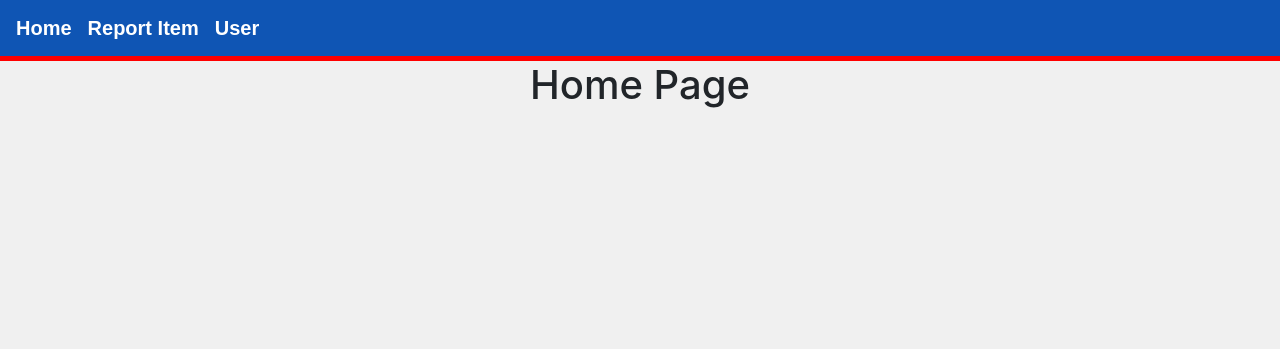
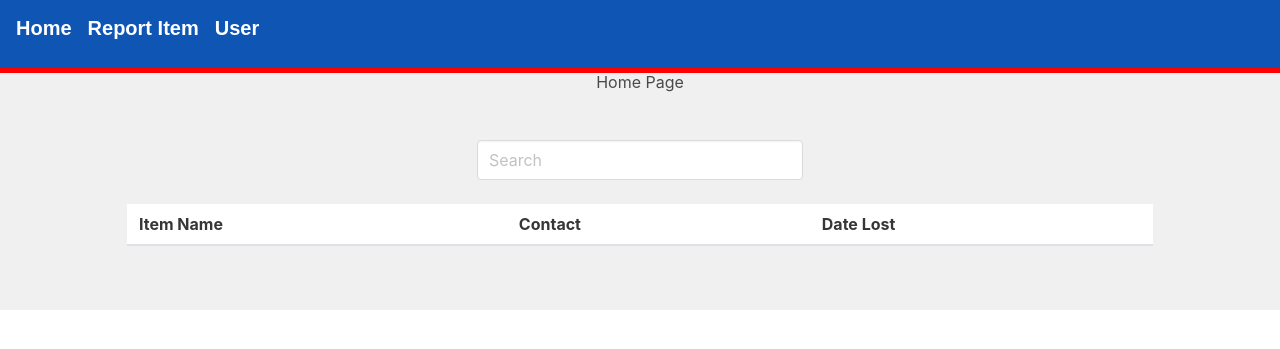
Before and after one commit to Kharyybsam/MMU-Lost-and-Found-System, a Flask app: page / in a window 1280 px wide. Shown: the top 349 px of the page. Run offline with Flask 3, Linux system fonts and the light colour scheme; a user stored in the database is signed in; lists and menus that the app fills with data are empty; some libraries are stand-ins or nearby versions.

Commit message:
Home Page search bar

```diff
--- a/tutorialFile/website/templates/home.html
+++ b/tutorialFile/website/templates/home.html
@@ -1,8 +1,35 @@
 {% extends "base.html" %} {% block title %}Home{% endblock %} {% block content
 %}
+<head>
+    <meta charset="UTF-8">
+    <meta name="viewport" content="width-device-width, initial-scale=1.0">
+    <link rel="stylesheet" href="https://cdn.jsdelivr.net/npm/bulma@0.9.4/css/bulma.min.css">
+    <script scr="https://unpkg.com/htmx.org@1.9.4"></script>
 <h1 align="center">Home Page</h1>
 
 <h2></h2>
+</head>
+<body>
+    <section class="section">
+        <div class="columns">
 
+         <div class="column is-one-third is-offset-one-third">
+             <input type="text" class="input" placeholder="Search" name="q" hx-get="/search" hx-trigger="keyup changed delay:500ms" hx-target="#results" >
+         </div>
+        </div>
+        <table class="table is-fullwidth">
+            <thead>
+                <tr>
+                 <th>Item Name</th>
+                 <th>Contact</th>
+                 <th>Date Lost</th>
+                </tr>
+            </thead>
+            <tbody id="results">
+
+            </tbody>
+        </table>
+    </section>
+</body>
 
 {% endblock %}
--- a/tutorialFile/website/views.py
+++ b/tutorialFile/website/views.py
@@ -27,6 +27,18 @@ def home():   #this function wil run whenever we go to "/"
 
     return render_template("home.html", user=current_user)
 
+@views.route ('/search')
+def search():
+    q = request.args.get("q")
+    print(q)
+
+    if q:
+        results = Lostitem.query.filter(Lostitem.name.icontains(q) | Lostitem.contact.icontains(q)) \
+        .order_by(Lostitem.date_lost.desc()).limit(100).all()
+    else :
+        results = []
+
+    return render_template("search_results", results=results)
 
 @views.route('/delete-note', methods=['POST'])
 def delete_note():
```
Also changed, not shown: tutorialFile/website/templates/search_results.html (added, +7 -0 lines).
